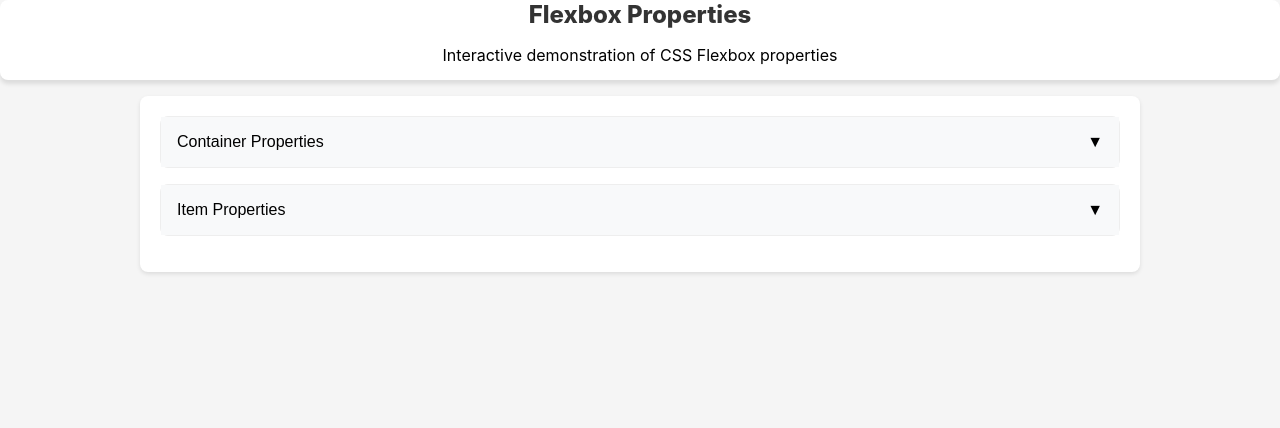
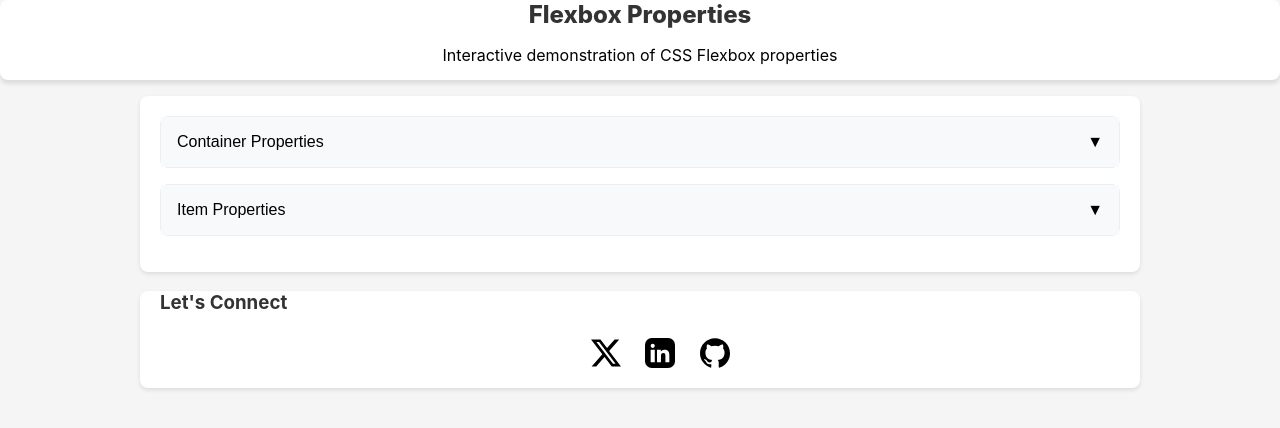
Before and after one commit to Yadav-Coder/css-site, a plain HTML site: page docs/index.html in a window 1280 px wide. Drawn offline with Linux system fonts and the light colour scheme.

Commit message:
Update index.html

```diff
--- a/docs/index.html
+++ b/docs/index.html
@@ -47,7 +47,7 @@
 
     </div>
 
-    <footer hidden>
+    <footer>
         <div class="connect"><h3>Let's Connect</h3></div>
         <div class="sm">
             <ul>
```
